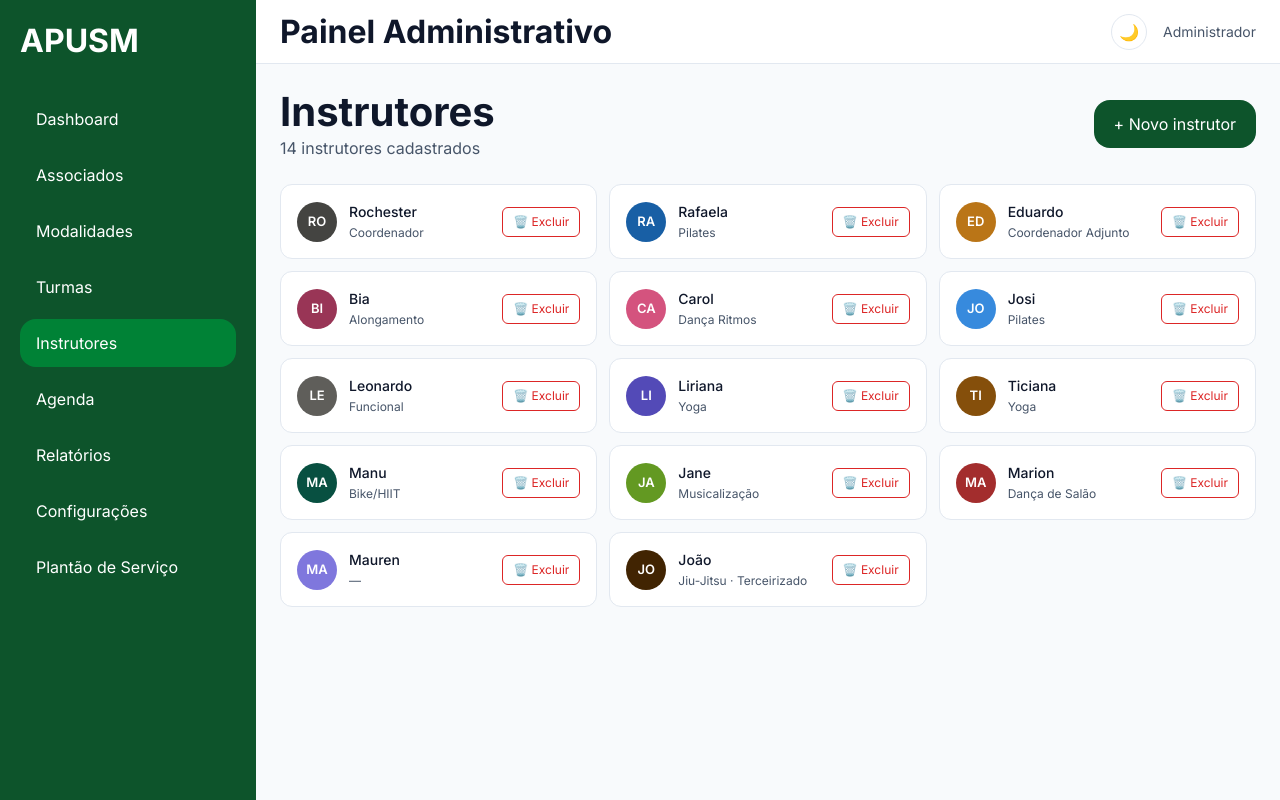
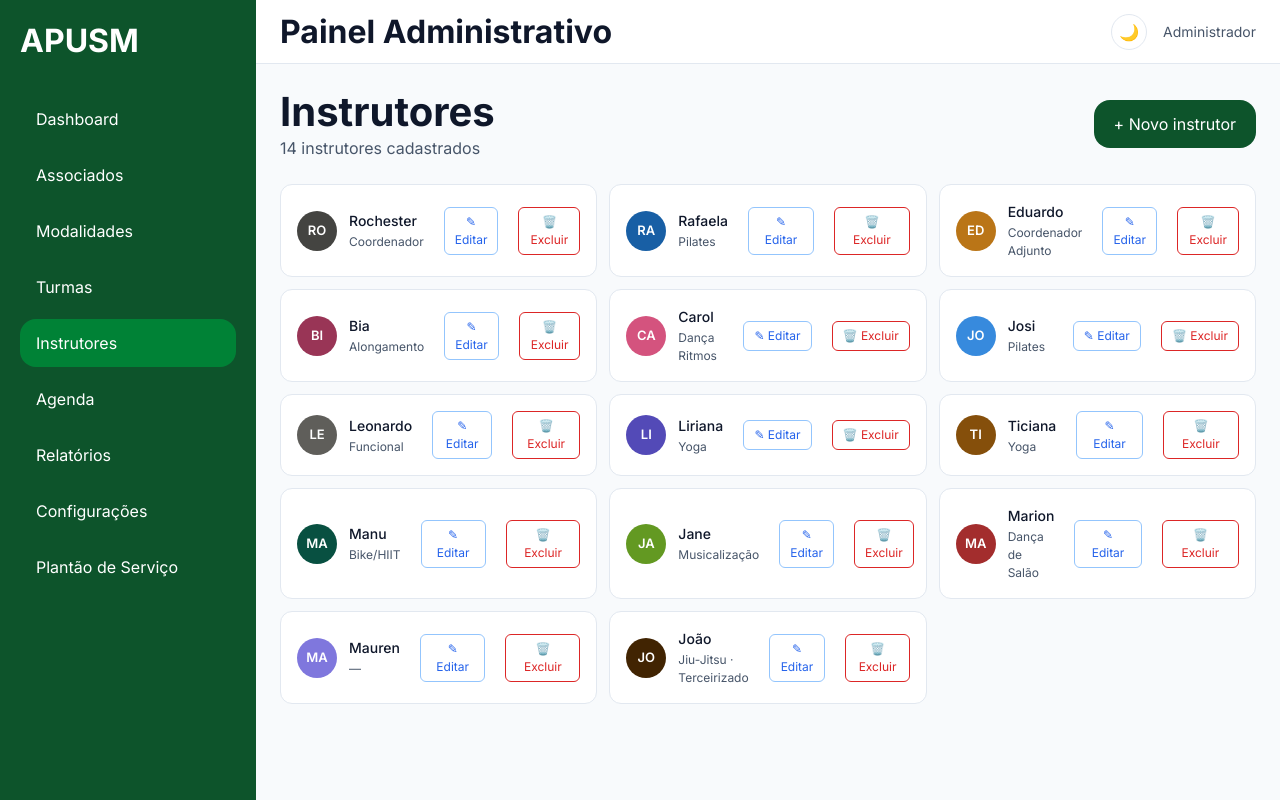
Before and after one commit to BrenoFranzin/apusm, a React (Vite) app: page /instrutores in a window 1280 px wide. Built offline with nearby package versions, Linux system fonts and the light colour scheme.

Commit message:
auto-commit

```diff
--- a/src/modules/instrutores/components/InstrutorCard.tsx
+++ b/src/modules/instrutores/components/InstrutorCard.tsx
@@ -7,10 +7,11 @@ import type { Instrutor } from "../types/instrutor.types";
 
 interface Props {
   instrutor: Instrutor;
+  onEditar?: (instrutor: Instrutor) => void;
   onExcluir?: (id: string) => void;
 }
 
-export function InstrutorCard({ instrutor, onExcluir }: Props) {
+export function InstrutorCard({ instrutor, onEditar, onExcluir }: Props) {
   return (
     <div
       style={{
@@ -51,6 +52,23 @@ export function InstrutorCard({ instrutor, onExcluir }: Props) {
         </p>
       </div>
 
+      {onEditar && (
+        <button
+          onClick={() => onEditar(instrutor)}
+          style={{
+            fontSize: 12,
+            color: "#2563eb",
+            border: "1px solid #93c5fd",
+            borderRadius: 6,
+            padding: "5px 10px",
+            background: "var(--background-primary)",
+            marginLeft: 8,
+          }}
+        >
+          ✎ Editar
+        </button>
+      )}
+
       {onExcluir && (
         <button
           onClick={() => {
@@ -66,7 +84,7 @@ export function InstrutorCard({ instrutor, onExcluir }: Props) {
             borderRadius: 6,
             padding: "5px 10px",
             background: "var(--background-primary)",
-            marginLeft: 12,
+            marginLeft: 8,
           }}
         >
           🗑️ Excluir
--- a/src/modules/instrutores/components/InstrutorForm.tsx
+++ b/src/modules/instrutores/components/InstrutorForm.tsx
@@ -21,10 +21,11 @@ const CORES_PALETA = [
 ];
 
 interface Props {
+  valoresIniciais?: Partial<InstrutorFormData>;
   onSubmit: (dados: InstrutorFormData) => void;
 }
 
-export default function InstrutorForm({ onSubmit }: Props) {
+export default function InstrutorForm({ valoresIniciais, onSubmit }: Props) {
   const {
     register,
     handleSubmit,
@@ -39,6 +40,7 @@ export default function InstrutorForm({ onSubmit }: Props) {
       cor: CORES_PALETA[0],
       especialidade: "",
       terceirizado: false,
+      ...valoresIniciais,
     },
   });
 
@@ -46,7 +48,7 @@ export default function InstrutorForm({ onSubmit }: Props) {
   const iconeSelecionado = watch("icone");
   const [mostrarEmojis, setMostrarEmojis] = useState(false);
   const [mostrarCores, setMostrarCores] = useState(false);
-  const [hexInput, setHexInput] = useState(CORES_PALETA[0]);
+  const [hexInput, setHexInput] = useState(valoresIniciais?.cor ?? CORES_PALETA[0]);
 
   function aplicarHex(valor: string) {
     const hex = valor.startsWith("#") ? valor : `#${valor}`;
@@ -69,7 +71,7 @@ export default function InstrutorForm({ onSubmit }: Props) {
       }}
     >
       <p style={{ fontWeight: 500, fontSize: 14, margin: "0 0 12px", color: "var(--text-primary)" }}>
-        Novo instrutor
+        {valoresIniciais ? "Editar instrutor" : "Novo instrutor"}
       </p>
 
       {/* Nome */}
@@ -254,7 +256,7 @@ export default function InstrutorForm({ onSubmit }: Props) {
           cursor: "pointer",
         }}
       >
-        Salvar instrutor
+        {valoresIniciais ? "Salvar edição" : "Salvar instrutor"}
       </button>
     </form>
   );
--- a/src/modules/instrutores/pages/InstrutoresPage.tsx
+++ b/src/modules/instrutores/pages/InstrutoresPage.tsx
@@ -8,10 +8,22 @@ import { useState } from "react";
 import { useInstrutores } from "../hooks/useInstrutores";
 import { InstrutorCard } from "../components/InstrutorCard";
 import InstrutorForm from "../components/InstrutorForm";
+import type { Instrutor } from "../types/instrutor.types";
 
 export default function InstrutoresPage() {
-  const { instrutores, criar, excluir } = useInstrutores();
+  const { instrutores, criar, editar, excluir } = useInstrutores();
   const [mostrarForm, setMostrarForm] = useState(false);
+  const [instrutorEditando, setInstrutorEditando] = useState<Instrutor | null>(null);
+
+  function iniciarNovo() {
+    setInstrutorEditando(null);
+    setMostrarForm((v) => !v);
+  }
+
+  function iniciarEdicao(instrutor: Instrutor) {
+    setInstrutorEditando(instrutor);
+    setMostrarForm(true);
+  }
 
   return (
     <div className="space-y-6">
@@ -24,7 +36,7 @@ export default function InstrutoresPage() {
         </div>
 
         <button
-          onClick={() => setMostrarForm((v) => !v)}
+          onClick={iniciarNovo}
           className="bg-green-900 text-white px-5 py-3 rounded-lg"
         >
           {mostrarForm ? "Fechar" : "+ Novo instrutor"}
@@ -33,9 +45,15 @@ export default function InstrutoresPage() {
 
       {mostrarForm && (
         <InstrutorForm
+          valoresIniciais={instrutorEditando ?? undefined}
           onSubmit={async (dados) => {
-            await criar(dados);
+            if (instrutorEditando) {
+              await editar(instrutorEditando.id, dados);
+            } else {
+              await criar(dados);
+            }
             setMostrarForm(false);
+            setInstrutorEditando(null);
           }}
         />
       )}
@@ -51,6 +69,7 @@ export default function InstrutoresPage() {
           <InstrutorCard
             key={instrutor.id}
             instrutor={instrutor}
+            onEditar={iniciarEdicao}
             onExcluir={excluir}
           />
         ))}
```
